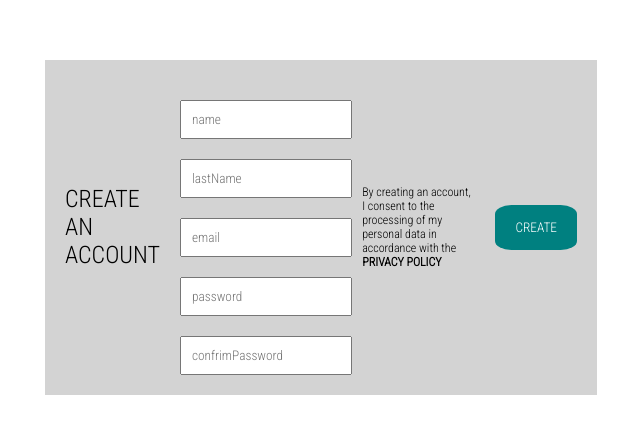
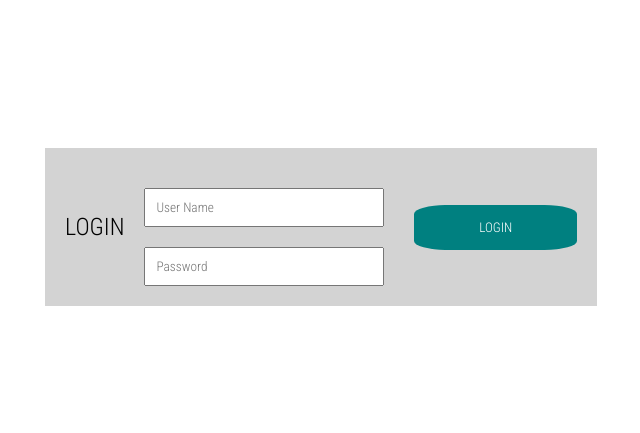
Before and after one commit to dzennank/Ecommerce-React, a React (Create React App) app: page / in a window 1280 px wide. Shown: the part 173-606 px from the top of the page, without its empty margins (319-959 px from the left). Built offline with nearby package versions, Linux system fonts and the light colour scheme.

Commit message:
login page

```diff
--- a/src/App.js
+++ b/src/App.js
@@ -3,6 +3,7 @@ import './App.css';
 import ProductList from './pages/ProductList';
 import Product from './pages/Product';
 import Register from './pages/Register';
+import Login from './pages/Login';
 
 function App() {
   return (
@@ -10,7 +11,8 @@ function App() {
       {/* <Home /> */}
       {/* <ProductList /> */}
       {/* <Product /> */}
-      <Register />
+      {/* <Register /> */}
+      <Login />
     </div>
   );
 }
--- a/src/pages/Login.jsx
+++ b/src/pages/Login.jsx
@@ -2,6 +2,54 @@ import React from 'react'
 import styled from 'styled-components';
 
 const Container = styled.div`
+    width: 100vw;
+    height: 100vh;
+    background: linear-gradient(
+        rgba(255, 255, 255, 0.5),
+        rgba(255, 255, 255, 0.5)
+        ),
+        url("")
+        center;
+    background-size: cover;
+    display: flex;
+    align-items: center;
+    justify-content: center;
+
+
+`
+const Wrapper = styled.div`
+    width: 40%;
+    padding: 20px;
+    background-color: lightgray;
+    display: flex;
+    align-items: center;
+
+    `
+const Title = styled.h1`
+    font-size: 24px;
+    font-weight: 300;
+    margin-right: 20px;
+`
+const Form = styled.form`
+    display: flex;
+    flex-wrap: wrap
+`
+const Input = styled.input`
+    flex: 1;
+    min-width: 40%;
+    margin: 20px 10px 0px 0px;
+    padding: 10px;
+`
+
+const Button = styled.button`
+    width: 40%;
+    border: none;
+    border-radius: 20%;
+    padding: 15px 20px;
+    background-color: teal;
+    color: white;
+    cursor: pointer;
+    margin-left: 20px;
 
 `
 
@@ -9,7 +57,16 @@ const Container = styled.div`
 const Login = () => {
   return (
     <Container>
-
+        <Wrapper>
+            <Title>
+              LOGIN
+            </Title>
+            <Form>
+              <Input placeholder = "User Name" />
+              <Input placeholder = "Password" />
+            </Form>
+            <Button>LOGIN</Button>
+        </Wrapper>
     </Container>
   )
 }
```
